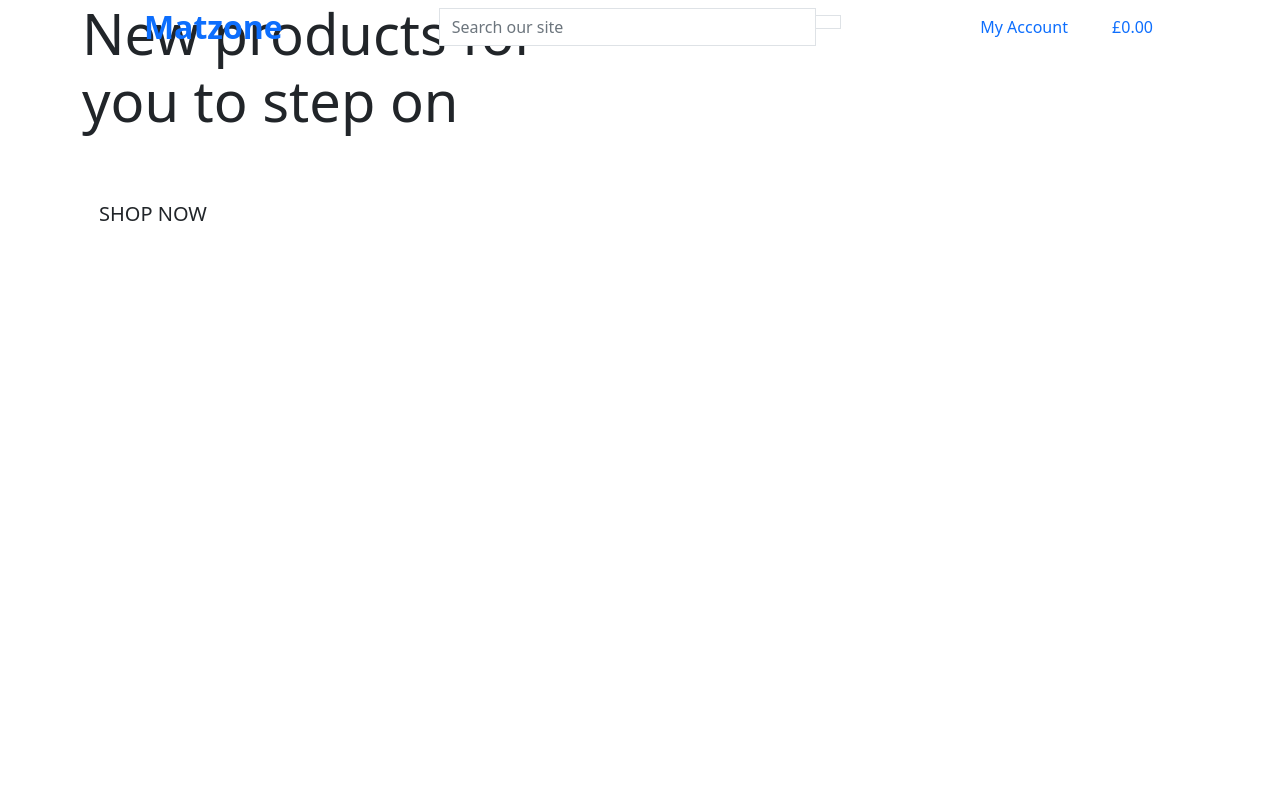
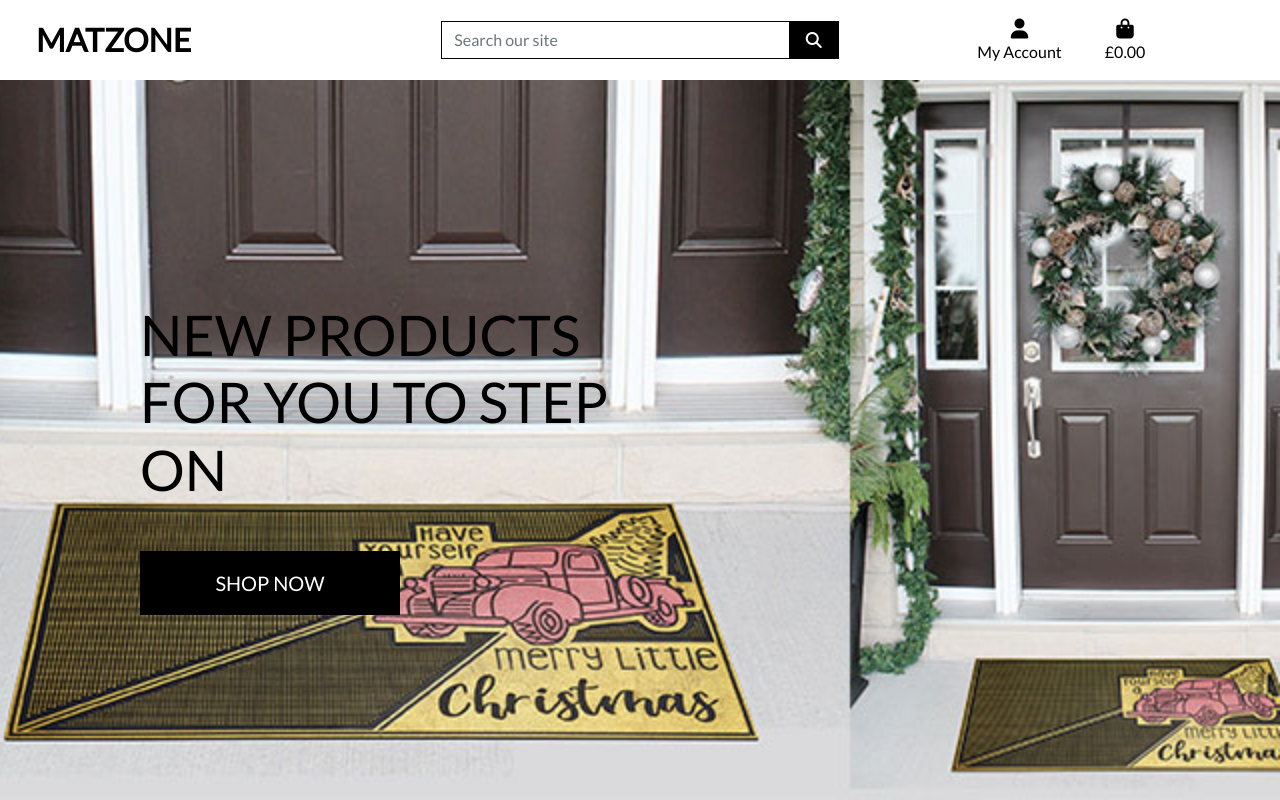
Before and after one commit to baijuka/matzone_v1, a Django app: page / in a window 1280 px wide. Run offline with Django 3.2, Linux system fonts and the light colour scheme; some libraries are stand-ins or nearby versions.

Commit message:
Completed homepage header and styling

```diff
--- a/matzone/settings.py
+++ b/matzone/settings.py
@@ -149,6 +149,10 @@ USE_TZ = True
 # https://docs.djangoproject.com/en/3.2/howto/static-files/
 
 STATIC_URL = '/static/'
+STATICFILES_DIRS = (os.path.join(BASE_DIR, 'static'),)
+
+MEDIA_URL = '/media/'
+MEDIA_ROOT = os.path.join(BASE_DIR, 'media')
 
 # Default primary key field type
 # https://docs.djangoproject.com/en/3.2/ref/settings/#default-auto-field
--- a/matzone/urls.py
+++ b/matzone/urls.py
@@ -15,9 +15,11 @@ Including another URLconf
 """
 from django.contrib import admin
 from django.urls import path, include
+from django.conf import settings
+from django.conf.urls.static import static
 
 urlpatterns = [
     path('admin/', admin.site.urls),
     path('accounts/', include('allauth.urls')),
     path('', include('home.urls')),
-]
+] + static(settings.MEDIA_URL, document_root=settings.MEDIA_ROOT)
--- /dev/null
+++ b/static/css/base.css
@@ -0,0 +1,83 @@
+@import url('https://fonts.googleapis.com/css2?family=Lato&display=swap');
+
+html {
+    height: 100%;
+}
+
+body {
+    background: url('/media/homepage_background_1.png') no-repeat center center fixed;
+    background-size: cover;
+    height: calc(100vh - 164px);
+    color: #555;
+    font-family: 'Lato';
+}
+
+/* from Bulma */
+.icon {
+    align-items: center;
+    display: inline-flex;
+    justify-content: center;
+    height: 1.5rem;
+    width: 1.5rem;
+}
+
+.logo-font {
+    text-transform: uppercase;
+}
+
+.main-logo-link {
+    width: fit-content;
+}
+
+.shop-now-button {
+    background: black;
+    color: white;
+    min-width: 260px;
+}
+
+.btn-black {
+    background: black;
+    color: white;
+}
+
+.shop-now-button:hover,
+.shop-now-button:active,
+.shop-now-button:focus,
+.btn-black:hover,
+.btn-black:active,
+.btn-black:focus {
+    background: #222;
+    color: white;
+}
+
+.text-black {
+    color: #000 !important;
+}
+
+.border-black {
+    border: 1px solid black !important;
+}
+
+/* -------------------------------- Media Queries */
+
+/* Slightly larger container on xl screens */
+@media (min-width: 1200px) {
+  .container {
+    max-width: 80%;
+  }
+}
+
+/* fixed top navbar only on medium and up */
+@media (min-width: 992px) {
+    .fixed-top-desktop-only {
+        position: fixed;
+        top: 0;
+        right: 0;
+        left: 0;
+        z-index: 1030;
+    }
+
+    .header-container {
+        padding-top: 164px;
+    }
+}
--- a/templates/base.html
+++ b/templates/base.html
@@ -12,12 +12,14 @@
 
     {% block corecss %}
     <link href="https://cdn.jsdelivr.net/npm/bootstrap@5.0.2/dist/css/bootstrap.min.css" rel="stylesheet" integrity="sha384-EVSTQN3/azprG1Anm3QDgpJLIm9Nao0Yz1ztcQTwFspd3yD65VohhpuuCOmLASjC" crossorigin="anonymous">
+    <link rel="stylesheet" href="{% static 'css/base.css' %}">
     {% endblock %}
 
     {% block extra_css %}
     {% endblock %}
 
     {% block corejs %}
+    <script src="https://kit.fontawesome.com/e9c73d7092.js" crossorigin="anonymous"></script>
     <script src="https://cdn.jsdelivr.net/npm/bootstrap@5.0.2/dist/js/bootstrap.bundle.min.js" integrity="sha384-MrcW6ZMFYlzcLA8Nl+NtUVF0sA7MsXsP1UyJoMp4YLEuNSfAP+JcXn/tWtIaxVXM" crossorigin="anonymous"></script>
     <script src="https://cdn.jsdelivr.net/npm/@popperjs/core@2.9.2/dist/umd/popper.min.js" integrity="sha384-IQsoLXl5PILFhosVNubq5LC7Qb9DXgDA9i+tQ8Zj3iwWAwPtgFTxbJ8NT4GN1R8p" crossorigin="anonymous"></script>
     <script src="https://cdn.jsdelivr.net/npm/bootstrap@5.0.2/dist/js/bootstrap.min.js" integrity="sha384-cVKIPhGWiC2Al4u+LWgxfKTRIcfu0JTxR+EQDz/bgldoEyl4H0zUF0QKbrJ0EcQF" crossorigin="anonymous"></script>
@@ -31,7 +33,7 @@
   <body>
 
     <header class="container-fluid fixed-top">
-      <div class="row">
+      <div id="topnav" class="row bg-white p-lg-2 d-none d-lg-flex">
         <div class="col-12 col-lg-4 my-auto py-1 py-lg-0 text-center text-lg-left">
             <a href="{% url 'home' %}" class="nav-link main-logo-link">
                 <h2 class="logo-font text-black my-0"><strong>Matzone</strong></h2>
```
Also changed, not shown: media/homepage_background_1.png (added).
